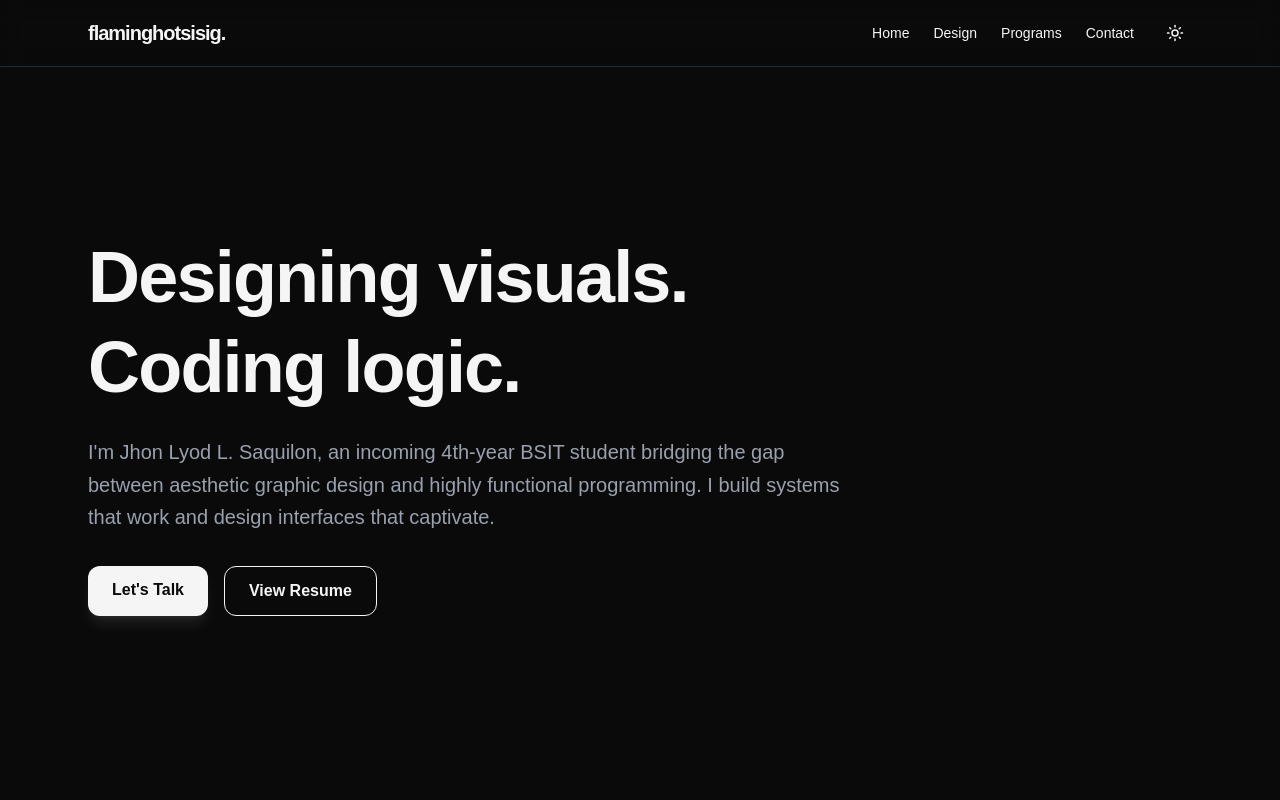
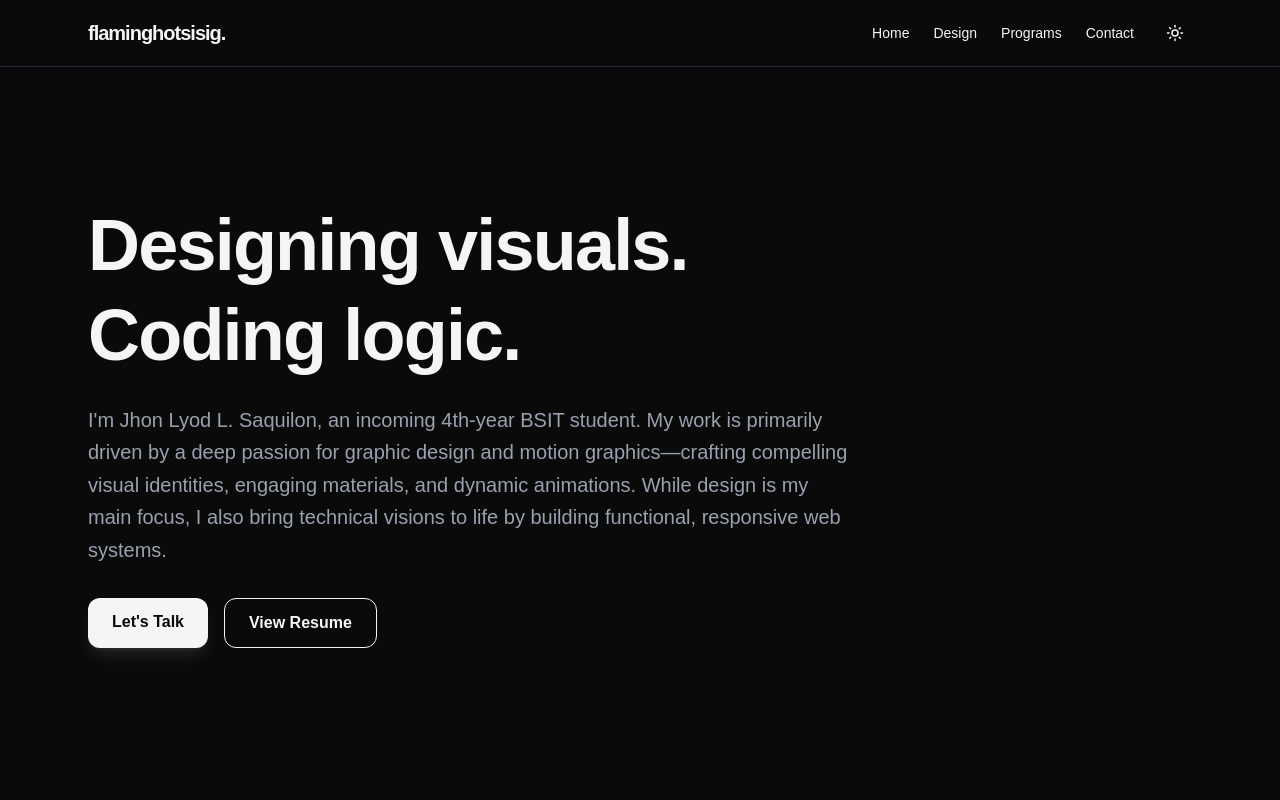
Before and after one commit to loydskie11/flaminghotsisig-personal-website, a React (Vite) app: page / in a window 1280 px wide. Shown: the top 800 px of the page. Built offline with nearby package versions, Linux system fonts and the light colour scheme.

Commit message:
revised brief description

```diff
--- a/src/App.jsx
+++ b/src/App.jsx
@@ -131,7 +131,7 @@ const graphicData = {
     },
     {
       id: 34,
-      title: 'Argao Youth Convergence 26 Standby',
+      title: 'Argao Youth Convergence 25 Standby',
       span: 'col-span-1 md:col-span-2 aspect-[2/1]',
       video: 'https://res.cloudinary.com/dtnfvmzrd/video/upload/q_auto/f_auto/v1779803934/convergence_gz3b11.mp4'
     },
@@ -321,7 +321,7 @@ const App = () => {
             Designing visuals. <br /> Coding logic.
           </h1>
           <p className="text-base sm:text-lg lg:text-xl text-gray-600 dark:text-gray-400 mb-8 leading-relaxed">
-            I'm Jhon Lyod L. Saquilon, an incoming 4th-year BSIT student bridging the gap between aesthetic graphic design and highly functional programming. I build systems that work and design interfaces that captivate.
+            I'm Jhon Lyod L. Saquilon, an incoming 4th-year BSIT student. My work is primarily driven by a deep passion for graphic design and motion graphics—crafting compelling visual identities, engaging materials, and dynamic animations. While design is my main focus, I also bring technical visions to life by building functional, responsive web systems.
           </p>
           <div className="flex flex-wrap gap-4">
             <a href="#contact" className="bg-black text-white dark:bg-white dark:text-black px-6 py-3 rounded-xl font-bold hover:scale-105 transition-transform shadow-lg shadow-black/10 dark:shadow-white/10 text-sm sm:text-base text-center flex-1 sm:flex-none">
```
